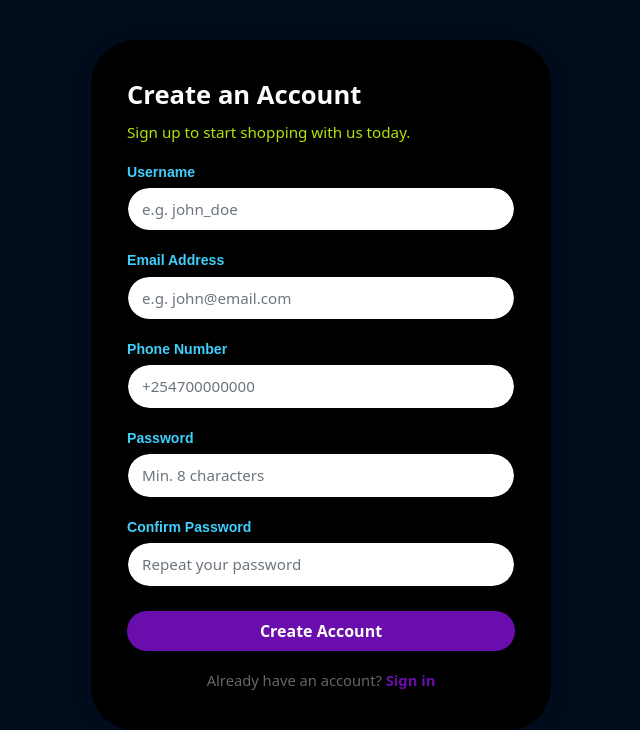
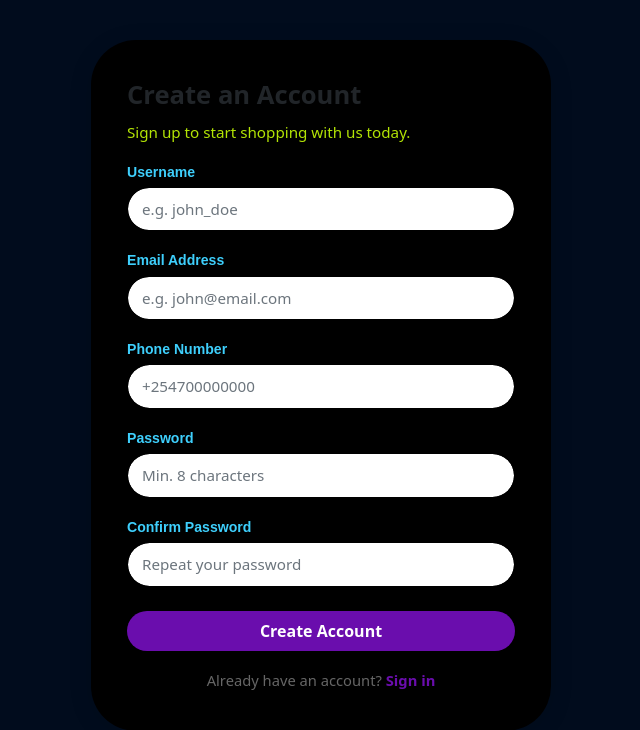
Before and after one commit to OwenKems/E-commerce_with_FLask, a Flask app: page /signup in a window 1280 px wide. Shown: the part 92-822 px from the top of the page, without its empty margins (319-959 px from the left). Run offline with Flask 3, Linux system fonts and the light colour scheme; some libraries are stand-ins or nearby versions.

Commit message:
final changes

```diff
--- a/app.py
+++ b/app.py
@@ -363,4 +363,5 @@ def my_orders():
     return render_template('my_orders.html', orders=orders)
 
 
-app.run(debug=True)
+if __name__ == "__main__":
+    app.run(debug=True)
--- a/templates/signup.html
+++ b/templates/signup.html
@@ -32,7 +32,7 @@
         .signup-card h3 {
             font-size: 1.6rem;
             font-weight: 700;
-            color: #fefcff;
+            /* color: #fefcff; */
             margin-bottom: 10px;
             border-radius: 5px;
         }
@@ -68,7 +68,7 @@
 
         .btn-signup {
             background-color: #6a0dad;
-            color: #fff;
+            color:#fff;
             border: none;
             border-radius: 80px;
             padding: 8px;
```
Also changed, not shown: 2 other files.
